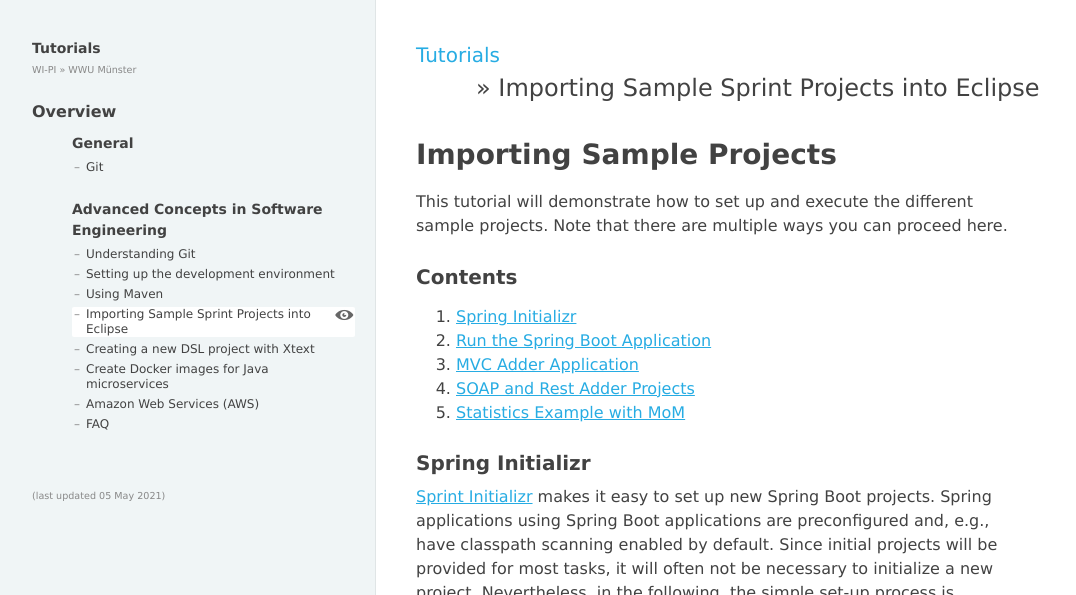
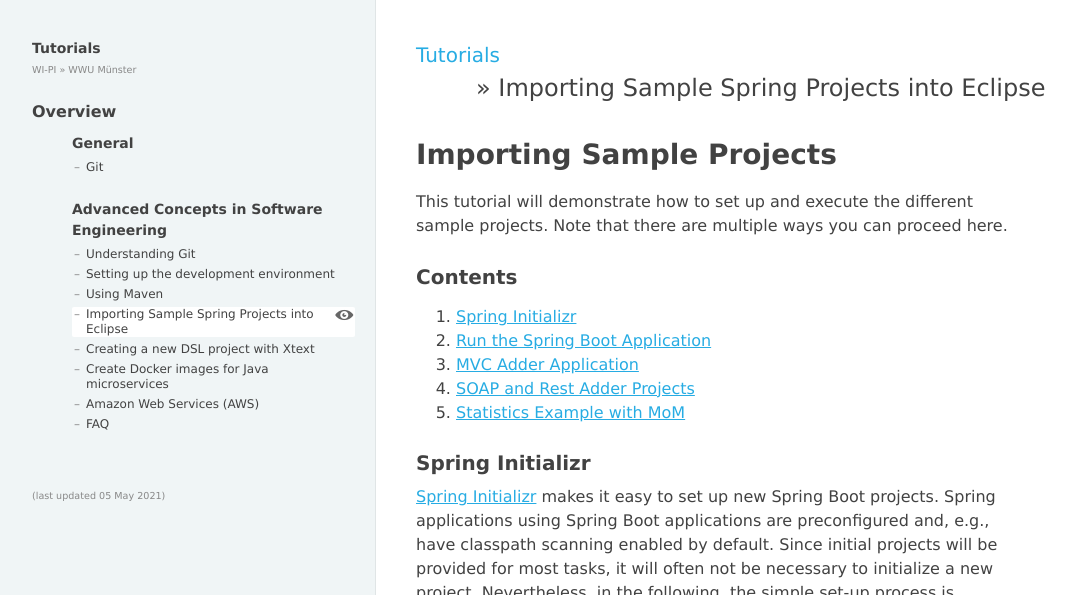
Before and after one commit to wwu-pi/tutorials, a Jekyll site: the page built from lectures/acse/030_importing_sample_projects.md, in a window 1280 px wide and 900 px high. Shown: the top 595 px of the window, without its empty margins (8-1084 px from the left). Built offline with Jekyll 4.4.1, drawn with Linux system fonts in a browser that asks for light colours.

Commit message:
Sprint -> Spring

```diff
--- a/lectures/acse/030_importing_sample_projects.md
+++ b/lectures/acse/030_importing_sample_projects.md
@@ -1,6 +1,6 @@
 ---
 layout: recipe
-title: Importing Sample Sprint Projects into Eclipse
+title: Importing Sample Spring Projects into Eclipse
 ---
 
 # Importing Sample Projects
@@ -16,7 +16,7 @@ ways you can proceed here.
 1. [Statistics Example with MoM](#jms)
 
 ## <a id="init" name="init"></a>Spring Initializr
-[Sprint Initializr](https://start.spring.io/) makes it easy to set up new Spring Boot projects. Spring applications using
+[Spring Initializr](https://start.spring.io/) makes it easy to set up new Spring Boot projects. Spring applications using
 Spring Boot applications are preconfigured and, e.g., have classpath scanning enabled by default.
 Since initial projects will be provided for most tasks, it will often not be necessary to initialize a new
 project. Nevertheless, in the following, the simple set-up process is demonstrated.
```
